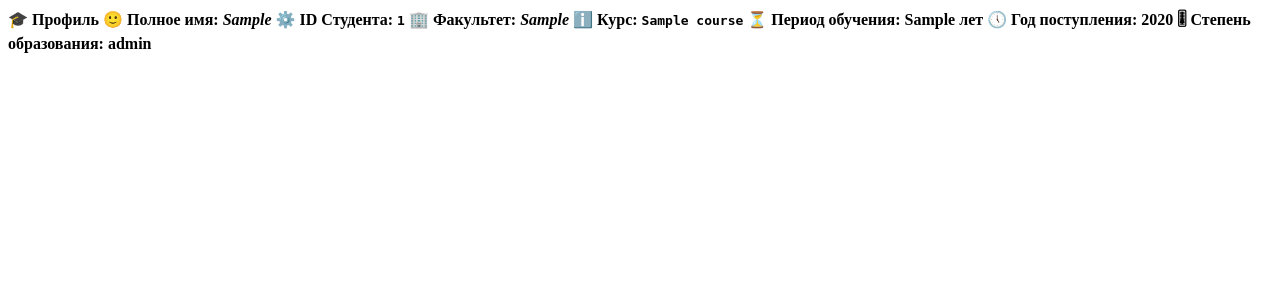
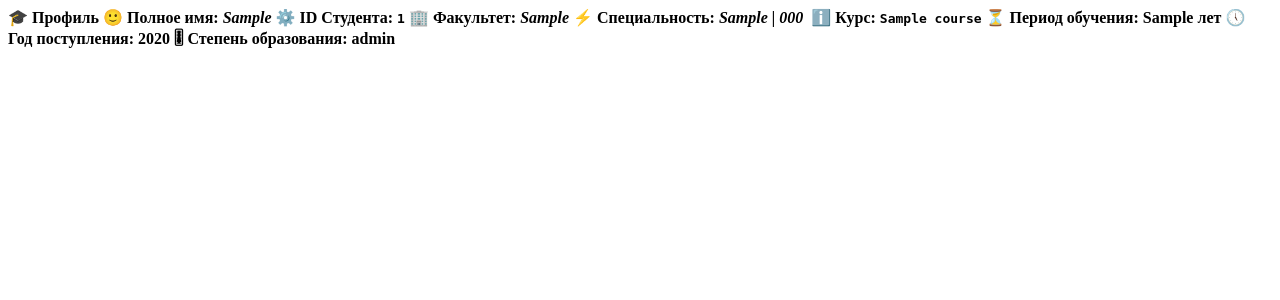
Before and after one commit to Heimlet/RtsuStudentsBot, a Python web app: template rtsu_students_bot/templates/profile.html in a window 1280 px wide. Shown: the top 300 px of the page. Run offline with Jinja, Linux system fonts and the light colour scheme; the template is opened without the code that fills it: most values are stand-ins (such as "Sample title", 1, 10 or a date in 2020).

Commit message:
Added information about 'speciality' to 'profile'

```diff
--- a/rtsu_students_bot/templates/profile.html
+++ b/rtsu_students_bot/templates/profile.html
@@ -6,9 +6,12 @@
 
 <b>🏢 Факультет: <em>{{ profile.faculty.ru }} </em></b>
 
+<b>⚡️️️️️️ Специальность: <em>{{ profile.speciality.ru }} | {{ profile.speciality_code }}</em></b>
+️
 <b>ℹ️ Курс: <code>{{ profile.course }}</code></b>
 
-<b>⏳ Период обучения: {{ profile.training_period }}{% if profile.training_period < 5 %} года {% else %} лет {% endif %}</b>
+<b>⏳ Период обучения: {{ profile.training_period }}{% if profile.training_period < 5 %} года {% else %} лет {% endif
+    %}</b>
 
 <b>🕔 Год поступления: {{ profile.entrance_year }}</b>
 
```
